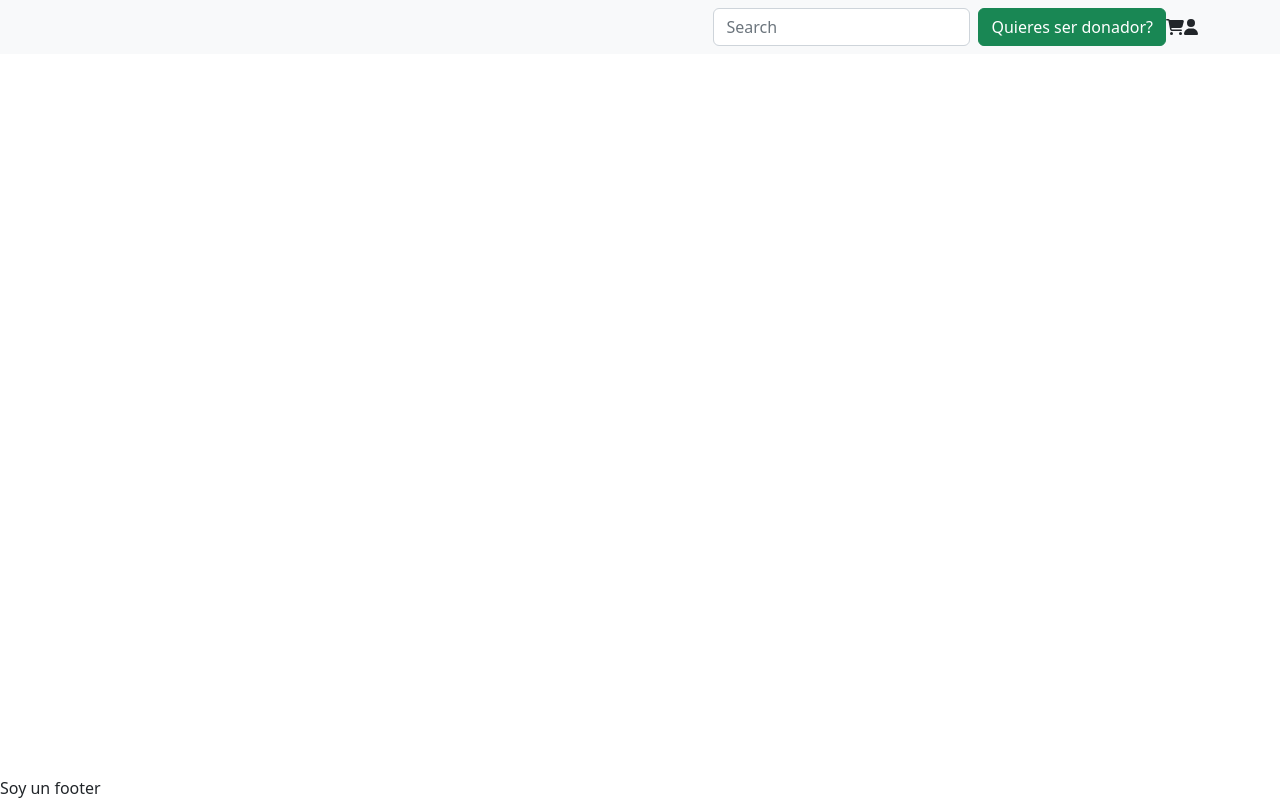
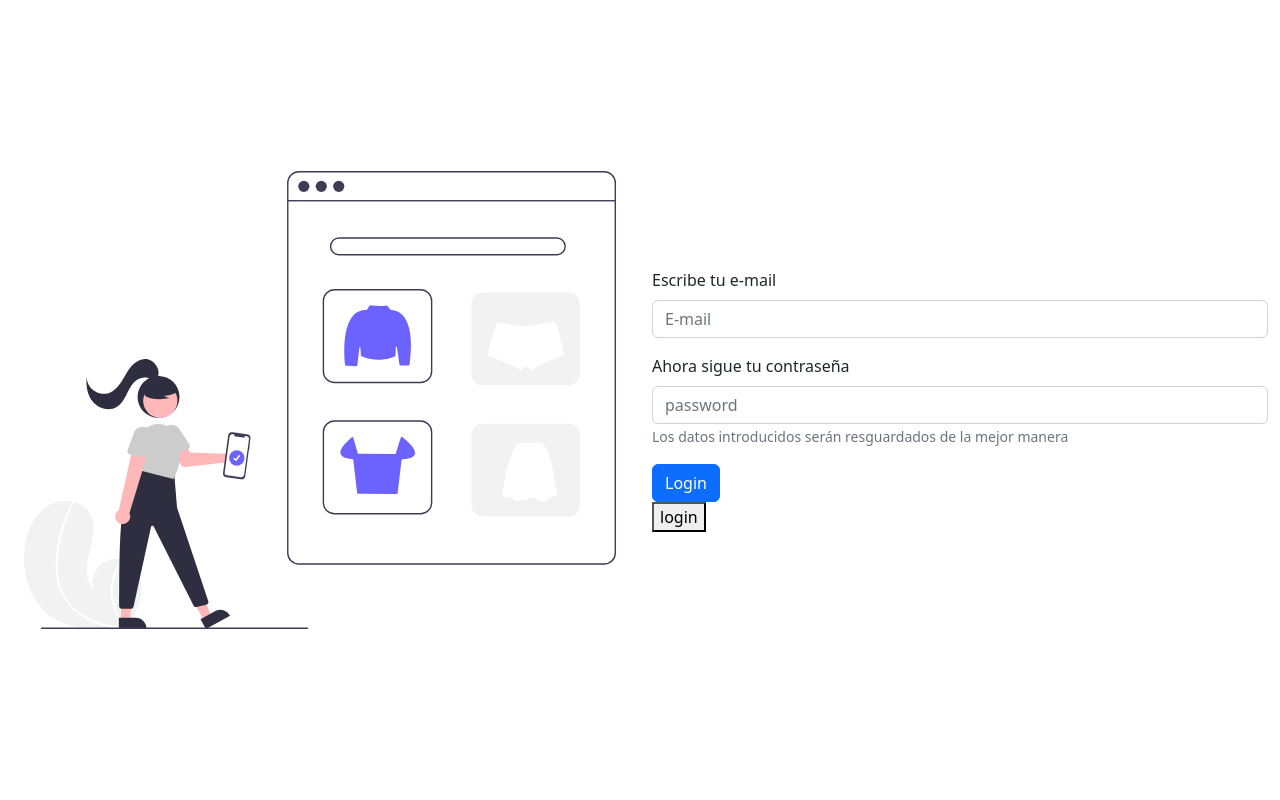
Before and after one commit to StovMedina/blu-front-end, a React (Create React App) app: page /login in a window 1280 px wide. Built offline with nearby package versions, Linux system fonts and the light colour scheme.

Commit message:
got submit button sending values

```diff
--- a/package.json
+++ b/package.json
@@ -12,6 +12,7 @@
     "@testing-library/user-event": "^13.5.0",
     "axios": "^1.3.4",
     "bootstrap": "^5.2.3",
+    "formik": "^2.2.9",
     "nanoid": "^4.0.1",
     "react": "^18.2.0",
     "react-bootstrap": "^2.7.1",
@@ -20,7 +21,8 @@
     "react-scripts": "5.0.1",
     "react-sdk-mercadopago": "^1.1.1",
     "sass": "^1.58.0",
-    "web-vitals": "^2.1.4"
+    "web-vitals": "^2.1.4",
+    "yup": "^1.0.2"
   },
   "scripts": {
     "start": "react-scripts start",
--- a/src/components/Button/BluButton.js
+++ b/src/components/Button/BluButton.js
@@ -5,6 +5,8 @@ const BluButton = (props) => {
   return (
     <div>
       <Button
+        type={props.type}
+        onSubmit={props.actionOnSubmit}
         onClick={props.actionOnClick}
         className={props.extraClass}
         href={props.href}
--- a/src/components/Forms/BluInput.js
+++ b/src/components/Forms/BluInput.js
@@ -3,9 +3,18 @@ import Form from "react-bootstrap/Form";
 
 const BluInput = (props) => {
   return (
-    <Form.Group className={`mb-3 ${props.extraClasses} `} controlId={props.controlId}>
+    <Form.Group
+      className={`mb-3 ${props.extraClasses} `}
+      controlId={props.controlId}
+    >
       <Form.Label>{props.label}</Form.Label>
-      <Form.Control type={props.type} placeholder={props.placeholder} />
+      <Form.Control
+        name={props.name}
+        onChange={props.actionOnChange}
+        type={props.type}
+        placeholder={props.placeholder}
+        value={props.value}
+      />
       <Form.Text className="text-muted">{props.text}</Form.Text>
     </Form.Group>
   );
--- a/src/pages/Login/LogIn.js
+++ b/src/pages/Login/LogIn.js
@@ -1,11 +1,37 @@
-import React from "react";
+import React, { useCallback } from "react";
 import BluInput from "../../components/Forms/BluInput";
 import { Form } from "react-bootstrap";
 import BluButton from "../../components/Button/BluButton";
 import loginSvg from "../../../src/media/login.svg";
 import BluIlustration from "../../components/Images/BluIlustration";
+import { useFormik } from "formik";
+import schema from "../../schemas/loginSchema";
 
 const LogIn = () => {
+  const handleOnSubmit = (values) => {
+    debugger;
+    console.log(values);
+  };
+
+  const formik = useFormik({
+    initialValues: {
+      email: "",
+      password: "",
+    },
+    validationSchema: schema,
+    onSubmit: handleOnSubmit,
+  });
+
+  const setInputValue = useCallback(
+    (key, value) =>
+      formik.setValues({
+        ...formik.values,
+        [key]: value,
+      }),
+    [formik]
+  );
+
+  console.log(formik);
   return (
     <div className="container-fluid login-container d-flex flex-column justify-content-center">
       <div className="row">
@@ -13,19 +39,26 @@ const LogIn = () => {
           <BluIlustration src={loginSvg} alt="loading" />
         </div>
         <div className="col-12 col-lg-6 d-flex flex-column justify-content-center align-items-center">
-          <Form className="w-100">
+          <Form className="w-100" onSubmit={formik.handleSubmit}>
             <BluInput
+              name="email"
               label="Escribe tu e-mail"
               type="email"
               placeholder="E-mail"
+              value={formik.values.email}
+              actionOnChange={formik.handleChange}
             />
             <BluInput
+              name="password"
               label="Ahora sigue tu contraseña"
               type="password"
               placeholder="password"
               text="Los datos introducidos serán resguardados de la mejor manera"
+              value={formik.values.password}
+              actionOnChange={formik.handleChange}
             />
-            <BluButton text="Login" />
+            <BluButton text="Login" type="submit" />
+            <button type="submit">login</button>
           </Form>
         </div>
       </div>
--- a/src/routes/AppRoute.js
+++ b/src/routes/AppRoute.js
@@ -1,11 +1,13 @@
 import { BrowserRouter, Routes, Route } from "react-router-dom";
-import { ShopRoutes } from "./ShopRoutes";
+// import { ShopRoutes } from "./ShopRoutes";
+import { SignUpLogInRoute } from "./SignUpLogInRoute";
 
 export const AppRoute = () => {
   return (
     <BrowserRouter>
       <Routes>
-        <Route path="/*" element={<ShopRoutes />} />
+        {/* <Route path="*" element={<ShopRoutes />} /> */}
+        <Route path="*" element={<SignUpLogInRoute />} />
       </Routes>
     </BrowserRouter>
   );
--- a/src/routes/ShopRoutes.js
+++ b/src/routes/ShopRoutes.js
@@ -3,7 +3,7 @@ import { Routes, Route } from "react-router-dom";
 import { ShopLayout } from "../components/layouts";
 import LandingPage from "../pages/LandingPage/LandingPage";
 import Product from "../pages/product/Product";
-import ShippingDetails from "../pages/ShippingDetails/ShippingDetails";
+// import ShippingDetails from "../pages/ShippingDetails/ShippingDetails";
 import ProductCheckout from "../pages/ProductsCheckOut/ProductCheckout";
 import Ordercomplet from "../pages/Ordercompleted/Ordercomplet";
 import CartPage from "../pages/CartPage/CartPage";
@@ -15,7 +15,7 @@ export const ShopRoutes = () => {
         <Route path="/" element={<LandingPage />} />
         <Route path="/product/:id" element={<Product />} />
         <Route path="/cart" element={<CartPage />} />
-        <Route path="/shippingdetails" element={<ShippingDetails />} />
+        {/* <Route path="/shippingdetails" element={<ShippingDetails />} /> */}
         <Route path="/productcheckout" element={<ProductCheckout />} />
         <Route path="/ordercompleted" element={<Ordercomplet />} />
       </Routes>
--- /dev/null
+++ b/src/routes/SignUpLogInRoute.js
@@ -0,0 +1,13 @@
+import React from "react";
+import { Routes, Route } from "react-router-dom";
+import LogIn from "../pages/Login/LogIn";
+// import ShippingDetails from "../pages/ShippingDetails/ShippingDetails";
+
+export const SignUpLogInRoute = () => {
+  return (
+    <Routes>
+      <Route path="/login" element={<LogIn />} />
+      {/* <Route path="/shippingdetails" element={<ShippingDetails />} /> */}
+    </Routes>
+  );
+};
--- /dev/null
+++ b/src/schemas/loginSchema.js
@@ -0,0 +1,13 @@
+import * as yup from "yup";
+
+const passwordRules = /^(?=.*\d)(?=.*[a-z])(?=.*[A-Z]).{5,}$/;
+
+const schema = yup.object().shape({
+  email: yup.string().email().required("Introduce un email valido"),
+  password: yup
+    .string()
+    .required("Por favor, introduce tu contraseña")
+    .matches(passwordRules, "Debe contener al menos 8 caracteres"),
+});
+
+export default schema;
```
Also changed, not shown: 1 other file (tests, documents, lock files or other folders).
